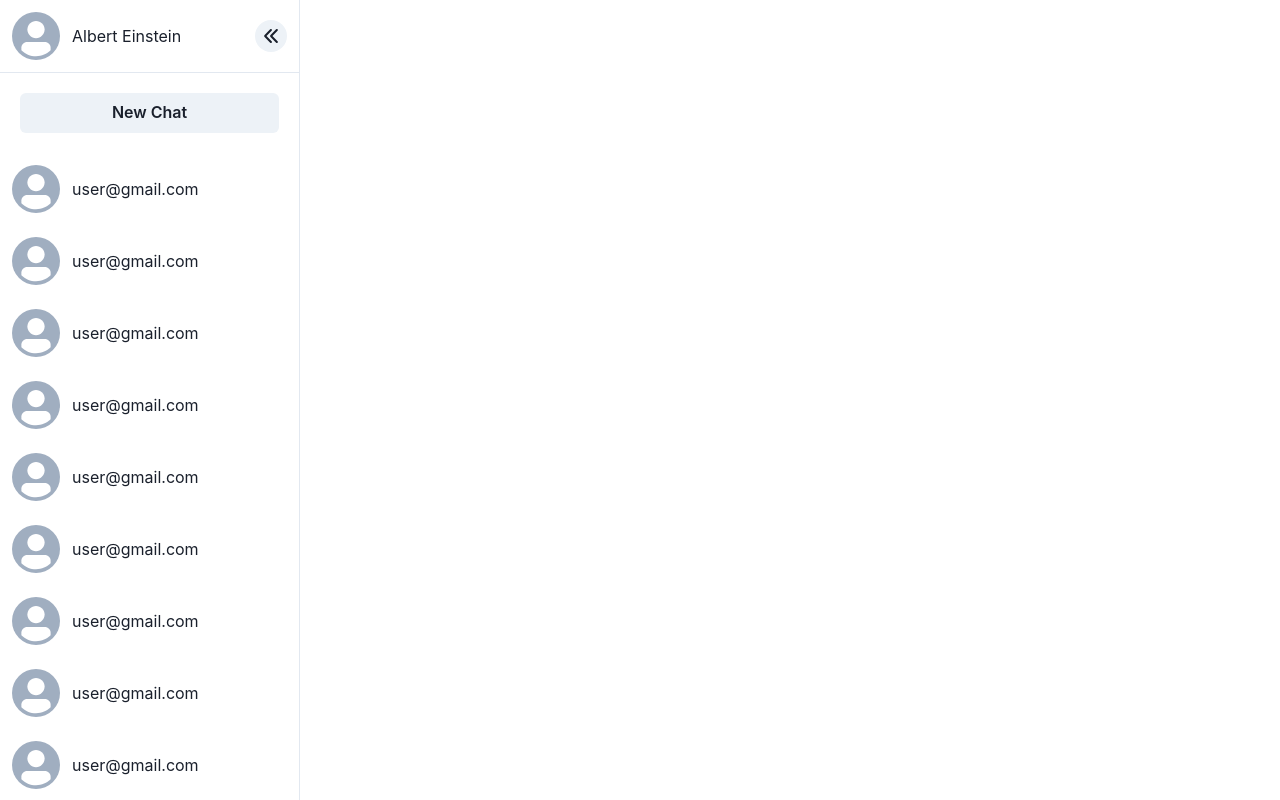
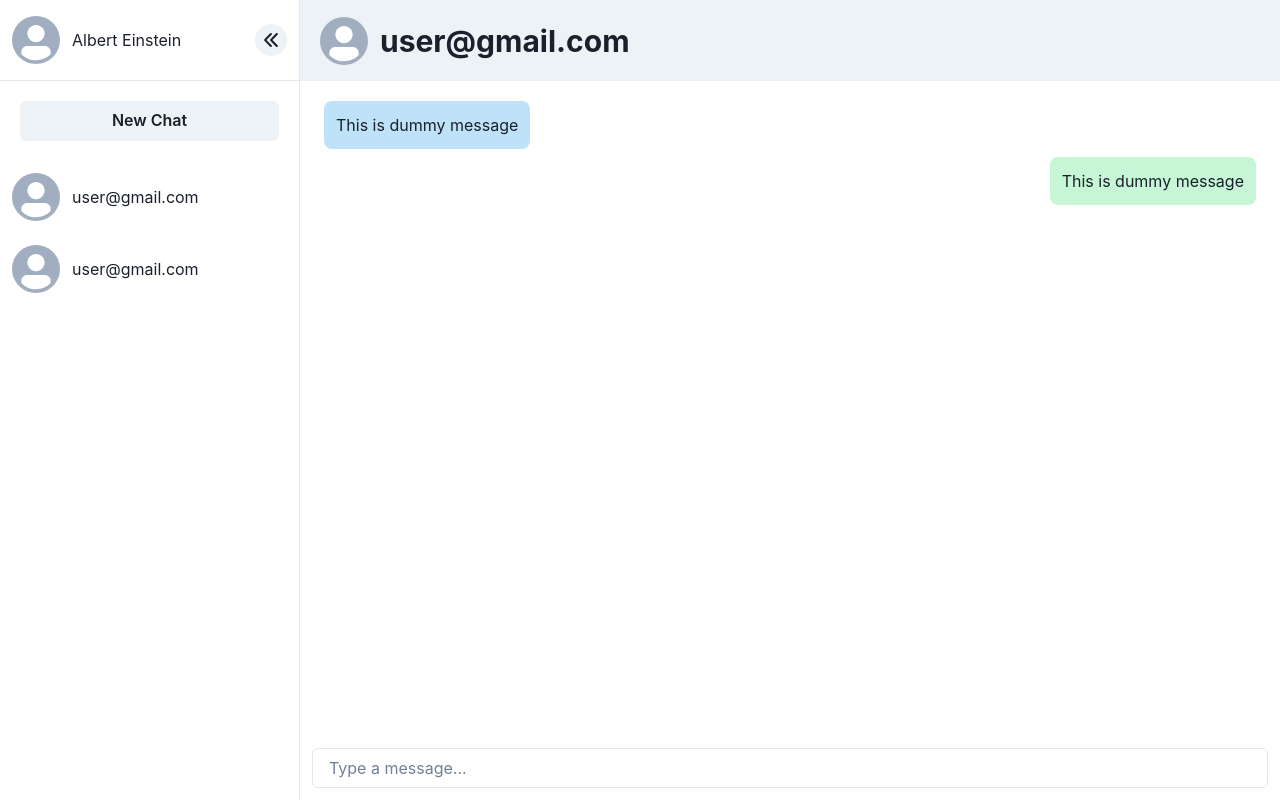
Before and after one commit to eloom13/Chat-App-React.js, a Next.js app: page /chat/1 in a window 1280 px wide. Before the commit this address had no page. Built offline with nearby package versions, Linux system fonts and the light colour scheme.

Commit message:
chat area UI

```diff
--- a/components/Sidebar.js
+++ b/components/Sidebar.js
@@ -22,23 +22,7 @@ export default function Sidebar() {
             <IconButton size="sm" isRound icon={<ArrowLeftIcon/>} />
         </Flex>
         <Button m="5" p="4">New Chat</Button>
-        <Flex overflowX="scroll" direction="column" sx={{scrollbarWidth: 'none', '&::-webkit-scrollbar': { display: 'none'}}}>
-            <Chat/>
-            <Chat/>
-            <Chat/>
-            <Chat/>
-            <Chat/>
-            <Chat/>
-            <Chat/>
-            <Chat/>
-            <Chat/>
-            <Chat/>
-            <Chat/>
-            <Chat/>
-            <Chat/>
-            <Chat/>
-            <Chat/>
-            <Chat/>
+        <Flex overflowX="scroll" direction="column" sx={{scrollbarWidth: 'none', '&::-webkit-scrollbar': { display: 'none'}}} flex={1}>
             <Chat/>
             <Chat/>
         </Flex>
--- a/src/pages/_app.js
+++ b/src/pages/_app.js
@@ -6,7 +6,7 @@ export default function App({ Component, pageProps }) {
   //return <Component {...pageProps} />
   return (
     <ChakraProvider>
-      <Sidebar/>
+      <Component {...pageProps} />
     </ChakraProvider>
   )
 }
--- /dev/null
+++ b/src/pages/chat/[id].js
@@ -0,0 +1,41 @@
+import { Avatar, Button, Flex, FormControl, Heading, Input, Text } from "@chakra-ui/react";
+import Sidebar from "../../../components/Sidebar";
+
+
+const Topbar = () =>{
+   return (
+    <Flex bg="gray.100" h="81px" w="100%" align="center" p="5">
+        <Avatar src="" marginEnd="3"/>
+        <Heading size="lg">user@gmail.com</Heading>
+    </Flex>
+   )
+}
+
+const Bottombar = () =>{
+    return (
+        <FormControl p={3}>
+            <Input placeholder="Type a message..."/>
+            <Button type="submit" hidden autoComplete="off">Submit</Button>
+        </FormControl>
+    )
+}
+
+export default function Chat(){
+    return (
+        <Flex h="100vh">
+            <Sidebar/>
+            <Flex flex={1} direction="column">
+                <Topbar/>
+                <Flex flex={1} direction="column" pt="4" mx="5" overflowX="scroll" sx={{scrollbarWidth: 'none', '&::-webkit-scrollbar': { display: 'none'}}}>
+                    <Flex bg="blue.100" w="fit-content" minWidth="100px" borderRadius="lg" p="3" m="1">
+                        <Text>This is dummy message</Text>
+                    </Flex>
+                    <Flex bg="green.100" w="fit-content" minWidth="100px" borderRadius="lg" p="3" m="1" alignSelf="flex-end">
+                        <Text>This is dummy message</Text>
+                    </Flex>
+                </Flex>
+                <Bottombar/>
+            </Flex>
+        </Flex>
+    )
+}
```
